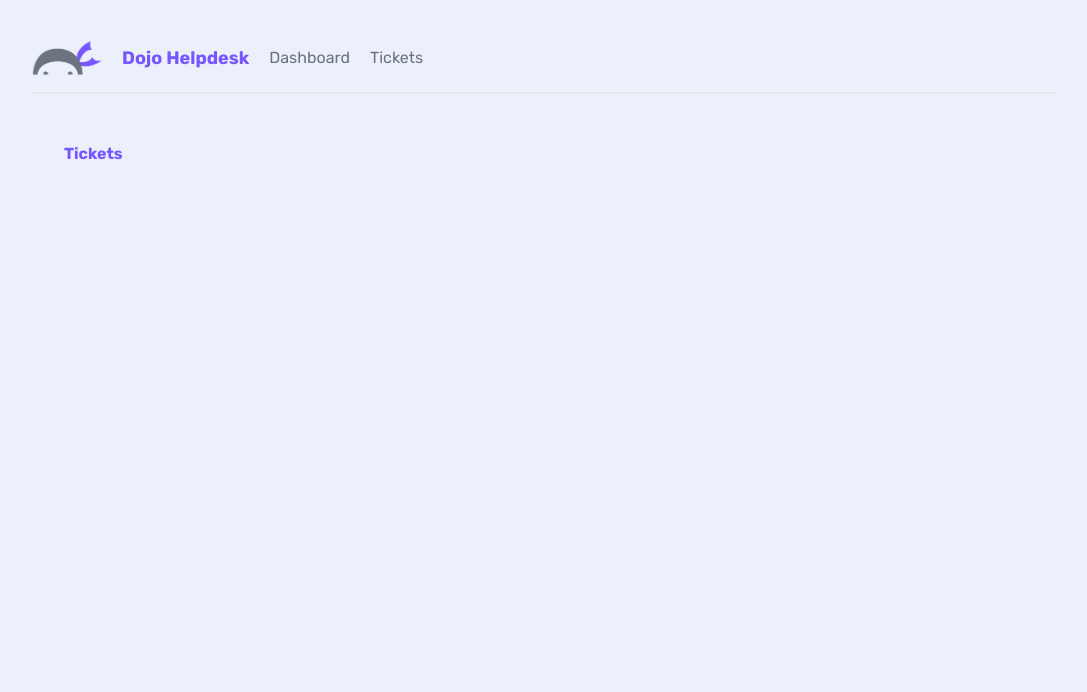
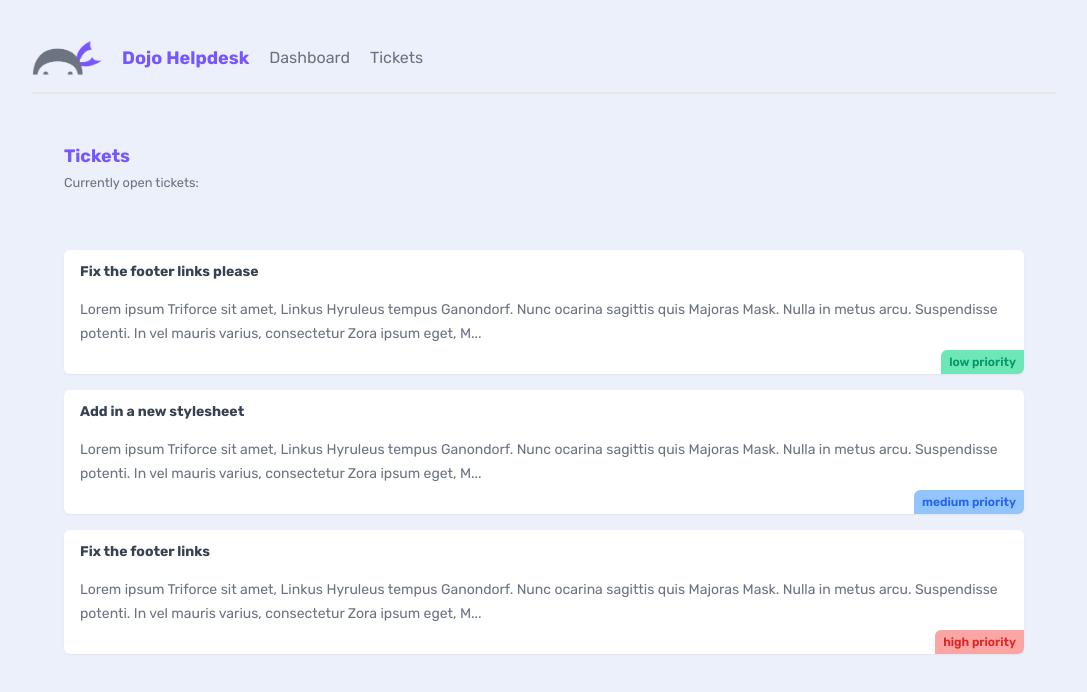
Before and after one commit to Eynvaav/dojo-helpdesk, a Next.js app: page /tickets in a window 1280 px wide. Shown: the top 692 px of the page, without its empty margins (96-1183 px from the left). Built offline with nearby package versions, Linux system fonts and the light colour scheme; data requests are answered from the project's data file.

Commit message:
fetch and show tickets

```diff
--- /dev/null
+++ b/app/tickets/TicketList.jsx
@@ -0,0 +1,27 @@
+async function getTickets() {
+	const res = await fetch('http://localhost:4000/tickets');
+	return res.json();
+}
+
+export default async function TicketList() {
+	const tickets = await getTickets();
+	return (
+		<>
+			{tickets.map((ticket) => (
+				<div
+					key={ticket.id}
+					className='card my-5'>
+					<h3>{ticket.title}</h3>
+					<p>{ticket.body.slice(0, 200)}...</p>
+					<div className={`pill ${ticket.priority}`}>
+						{ticket.priority} priority
+					</div>
+				</div>
+			))}
+
+			{tickets.length === 0 && (
+				<p className='text-center'>There are no open tickets.</p>
+			)}
+		</>
+	);
+}
--- a/app/tickets/page.jsx
+++ b/app/tickets/page.jsx
@@ -1,7 +1,18 @@
+import TicketList from './TicketList';
+
 export default function Tickets() {
 	return (
 		<main>
-			<h2>Tickets</h2>
+			<nav>
+				<div>
+					<h2>Tickets</h2>
+					<p>
+						<small>Currently open tickets:</small>
+					</p>
+				</div>
+			</nav>
+
+			<TicketList />
 		</main>
 	);
 }
```
